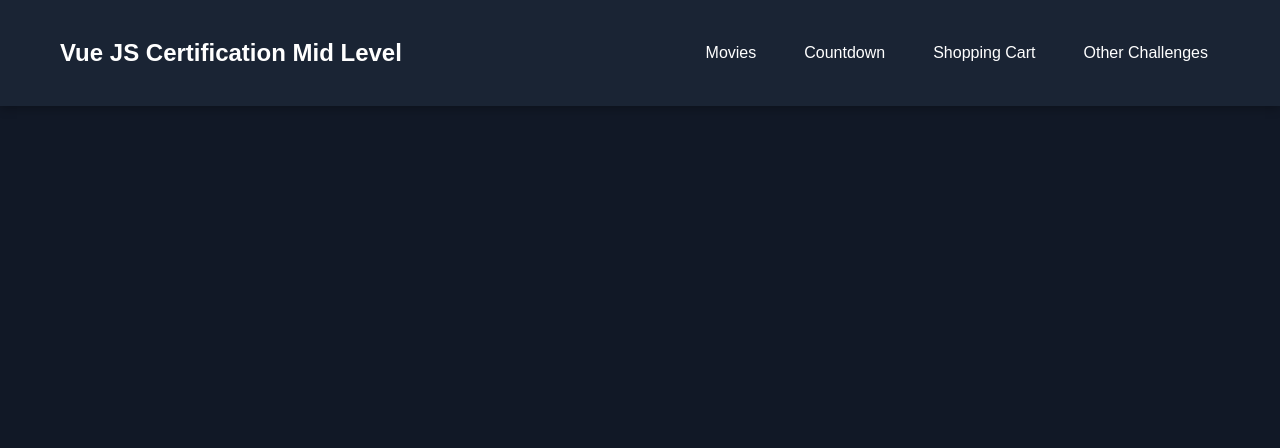
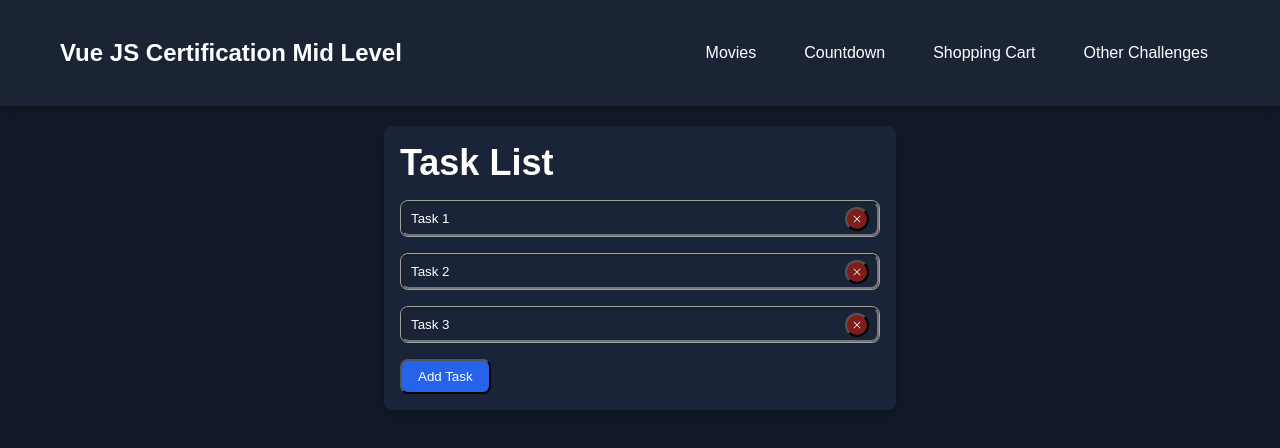
Before and after one commit to GregMarshall999/greglabs-plat, a Vue app: page /task in a window 1280 px wide. Shown: the top 448 px of the page. Built offline with nearby package versions, Linux system fonts and the light colour scheme.

Commit message:
task page fix

```diff
--- a/src/components/NavigationBar.vue
+++ b/src/components/NavigationBar.vue
@@ -16,6 +16,7 @@
                             <li><RouterLink to="/tic-tac-toe" class="nav-link">Tic Tac Toe</RouterLink></li>
                             <li><RouterLink to="/aquarium" class="nav-link">Aquarium</RouterLink></li>
                             <li><RouterLink to="/quiz" class="nav-link">Quiz</RouterLink></li>
+                            <li><RouterLink to="/task" class="nav-link">Task</RouterLink></li>
                         </ul>
                     </li>
                 </ul>
--- a/src/router/index.js
+++ b/src/router/index.js
@@ -7,6 +7,7 @@ import CustomDirectivePage from '../views/CustomDirectivePage.vue'
 import TicTacToePage from '../views/TicTacToePage.vue'
 import AquariumPage from '../views/AquariumPage.vue'
 import QuizPage from '../views/QuizPage.vue'
+import TaskPage from '../views/TaskPage.vue'
 
 const routes = [
   {
@@ -49,6 +50,11 @@ const routes = [
     path: '/quiz',
     name: 'quiz',
     component: QuizPage
+  },
+  {
+    path: '/task',
+    name: 'task',
+    component: TaskPage
   }
 ]
 
--- a/src/views/QuizPage.vue
+++ b/src/views/QuizPage.vue
@@ -92,7 +92,6 @@ const checkAnswer = () => {
 </script>
 
 <style scoped>
-
 .quiz-form {
     display: flex;
     flex-direction: column;
--- /dev/null
+++ b/src/views/TaskPage.vue
@@ -0,0 +1,110 @@
+<template>
+    <div class="wrapper">
+        <h1>Task List</h1>
+        <ul>
+            <li v-for="task in tasks" :key="task.id">
+                <input type="text" v-model="task.name" />
+                <button @click="removeTask(task.id)" data-test="button-remove">
+                    <XMarkIcon class="w-full h-full" />
+                </button>
+            </li>
+        </ul>
+        <button @click="addTask" data-test="button-add">Add Task</button>
+    </div>
+</template>
+
+<script setup>
+import { XMarkIcon } from "@heroicons/vue/24/solid";
+import { reactive } from "vue";
+
+let id = 4;
+
+let tasks = reactive([
+    { id: 1, name: "Task 1" },
+    { id: 2, name: "Task 2" },
+    { id: 3, name: "Task 3" },
+]);
+const addTask = () => {
+    const newTask = { id: id++, name: `Task ${tasks.length + 1}` };
+    tasks.push(newTask);
+};
+const removeTask = (id) => {
+    const index = tasks.findIndex(task => task.id === id);
+    if (index !== -1) {
+        tasks.splice(index, 1);
+    }
+};
+</script>
+
+<style scoped>
+
+.wrapper {
+  background-color: #1a2438;
+  padding: 1rem;
+  border-radius: 0.5rem;
+  box-shadow: 0 10px 15px -3px rgba(0, 0, 0, 0.1), 0 4px 6px -2px rgba(0, 0, 0, 0.05);
+  max-width: 32rem;
+  margin-left: auto;
+  margin-right: auto;
+  margin-top: 1.25rem;
+}
+
+h1 {
+  font-size: 2.25rem;
+  font-weight: 700;
+  margin-bottom: 1rem;
+}
+
+ul li {
+  list-style-type: none;
+  margin-bottom: 1rem;
+  border: 1px solid #9ca3af;
+  border-radius: 0.5rem;
+  position: relative;
+}
+
+button[data-test="button-remove"] {
+  width: 1.5rem;
+  height: 1.5rem;
+  padding: 0.25rem;
+  position: absolute;
+  top: 50%;
+  transform: translateY(-50%);
+  right: 10px;
+  background-color: #7f1d1d;
+  color: white;
+  border-radius: 9999px;
+  display: inline-flex;
+  align-items: center;
+  justify-content: center;
+  margin-left: 2rem;
+}
+
+button[data-test="button-remove"]:hover {
+  background-color: #b91c1c;
+}
+
+button[data-test="button-add"] {
+  background-color: #2563eb;
+  color: white;
+  border-radius: 0.5rem;
+  padding-left: 1rem;
+  padding-right: 1rem;
+  padding-top: 0.5rem;
+  padding-bottom: 0.5rem;
+}
+
+button[data-test="button-add"]:hover {
+  background-color: #3b82f6;
+}
+
+input[type="text"] {
+  width: 100%;
+  background-color: transparent;
+  border-radius: 0.5rem;
+  padding: 0.5rem;
+  padding-right: 2.5rem;
+  color: white;
+}
+
+</style>
```
